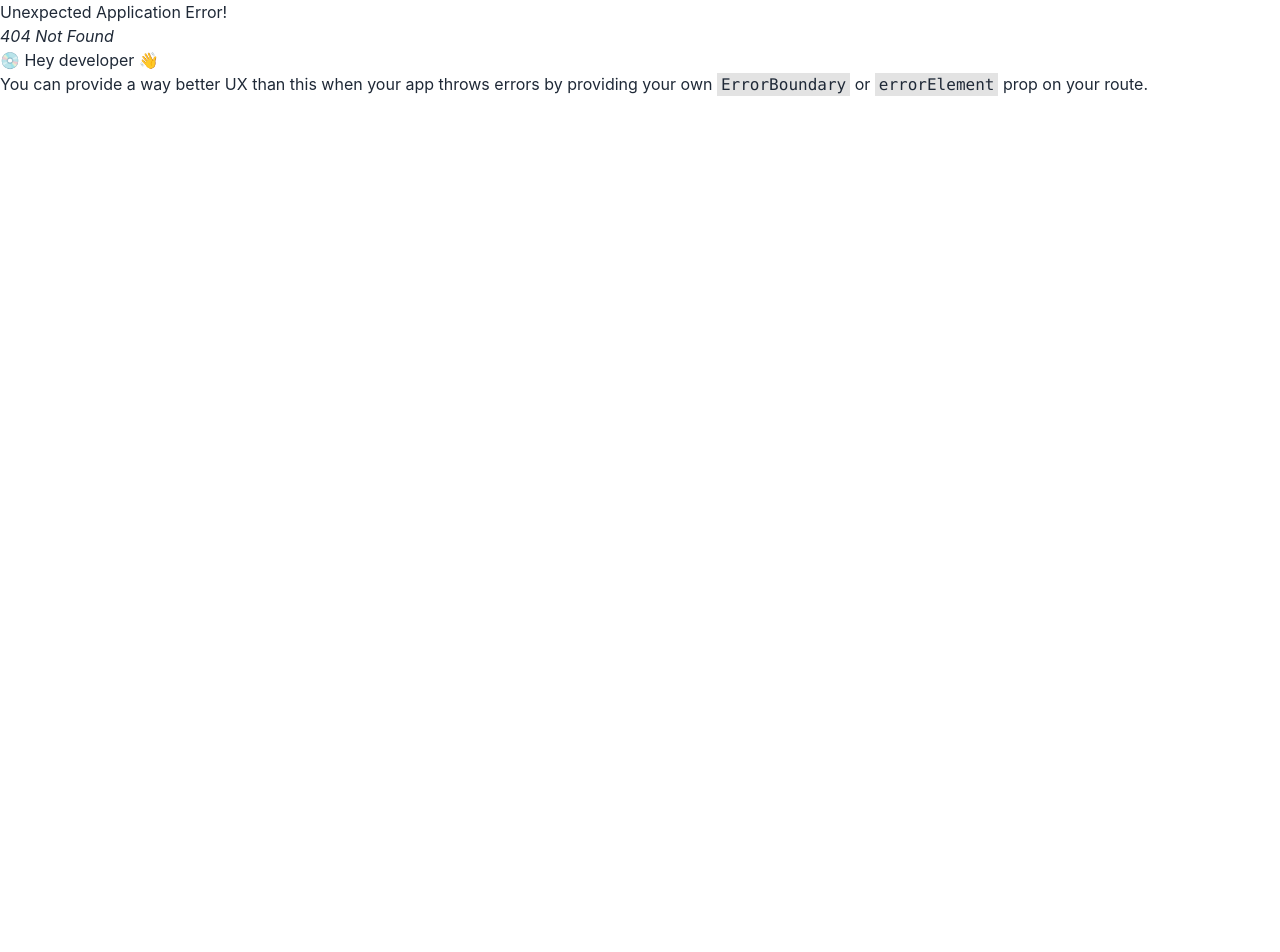
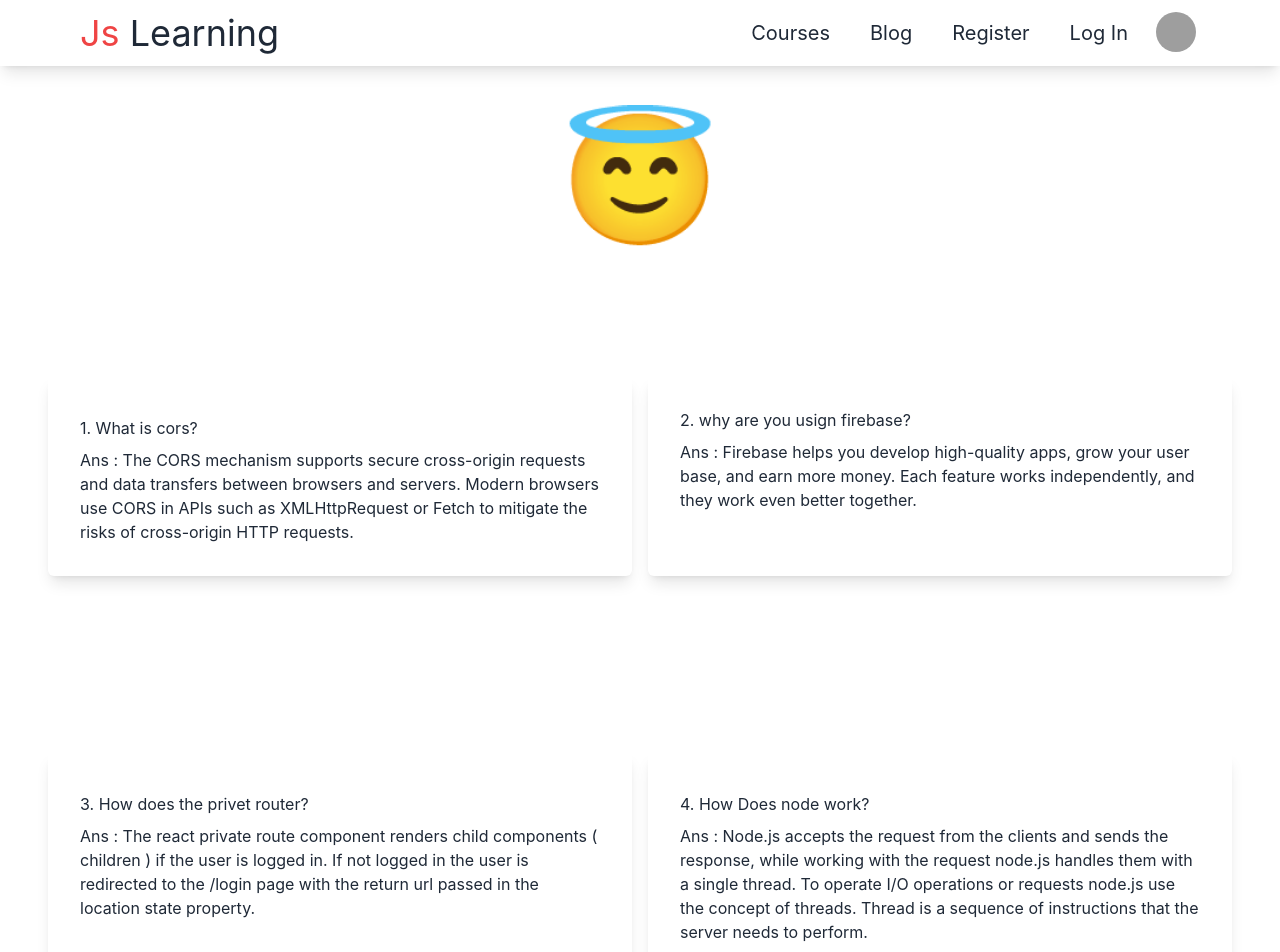
Before and after one commit to Rokibul-bd/js-learning-client-final, a React (Create React App) app: page /blog in a window 1280 px wide. Before the commit this address had no page. Shown: the top 952 px of the page. Before the commit the page ends 800 px from the top, so only its background shows below. Built offline with nearby package versions, Linux system fonts and the light colour scheme; grey boxes are pictures that could not be loaded.

Commit message:
added Blog page component

```diff
--- a/src/App.js
+++ b/src/App.js
@@ -1,5 +1,6 @@
 import { createBrowserRouter, RouterProvider } from 'react-router-dom';
 import './App.css';
+import Blog from './Components/blog/Blog';
 import CourseDetails from './Components/courseDetails/CourseDetails';
 import Courses from './Components/courses/Courses';
 import LogIn from './Components/login/LogIn';
@@ -34,6 +35,10 @@ function App() {
           element: <CourseDetails></CourseDetails>
         },
         {
+          path: '/blog',
+          element: <Blog></Blog>
+        },
+        {
           path: '/register',
           element: <Register></Register>
         },
--- a/src/Components/blog/Blog.js
+++ b/src/Components/blog/Blog.js
@@ -2,9 +2,33 @@ import React from 'react';
 
 const Blog = () => {
     return (
-        <div>
-            <p>This is Blog Page</p>
-        </div>
+        <>
+            <div className='w-1/3 mx-auto my-12 text-center'>
+                <label className="swap swap-flip text-9xl">
+                    <input type="checkbox" />
+                    <div className="swap-on">😂</div>
+                    <div className="swap-off">😇</div>
+                </label>
+            </div>
+            <div className='grid md:grid-cols-2 mx-12 gap-4'>
+                <div className='shadow-lg p-8 rounded-md my-20 mx-auto'>
+                    <h3 className='my-2'>1. What is cors?</h3>
+                    <p>Ans : The CORS mechanism supports secure cross-origin requests and data transfers between browsers and servers. Modern browsers use CORS in APIs such as XMLHttpRequest or Fetch to mitigate the risks of cross-origin HTTP requests.</p>
+                </div>
+                <div className='shadow-lg p-8 rounded-md my-20 mx-auto'>
+                    <h3>2. why are you usign firebase?</h3>
+                    <p className='my-2'>Ans : Firebase helps you develop high-quality apps, grow your user base, and earn more money. Each feature works independently, and they work even better together.</p>
+                </div>
+                <div className='shadow-lg p-8 rounded-md my-20 mx-auto'>
+                    <h3 className='my-2'>3. How does the privet router?</h3>
+                    <p>Ans : The react private route component renders child components ( children ) if the user is logged in. If not logged in the user is redirected to the /login page with the return url passed in the location state property.</p>
+                </div>
+                <div className='shadow-lg p-8 rounded-md my-20 mx-auto'>
+                    <h3 className='my-2'>4. How Does node work?</h3>
+                    <p>Ans : Node.js accepts the request from the clients and sends the response, while working with the request node.js handles them with a single thread. To operate I/O operations or requests node.js use the concept of threads. Thread is a sequence of instructions that the server needs to perform. </p>
+                </div>
+            </div>
+        </>
     );
 };
 
--- a/src/Components/courseDetails/CourseDetails.js
+++ b/src/Components/courseDetails/CourseDetails.js
@@ -12,6 +12,7 @@ const CourseDetails = () => {
             <p>{body}</p>
             <p className='text-lg my-4'>Course Duration : <small className='text-2xl text-teal-500'>{duration}</small></p>
             <p>Price : {price}</p>
+            <button className='text-lg px-4 py-2 shadow-md rounded-md my-4 bg-purple-600 hover:bg-purple-500 text-white'>Purchase</button>
         </div>
     );
 };
--- a/src/Components/header/Header.js
+++ b/src/Components/header/Header.js
@@ -11,6 +11,9 @@ const Header = () => {
                 <div className="flex-none gap-2">
                     <div className="">
                         <Link className='px-4 text-xl' to="/courses">Courses</Link>
+                    </div>
+                    <div className="">
+                        <Link className='px-4 text-xl' to="/blog">Blog</Link>
                     </div>
                     <div className="">
                         <Link className='px-4 text-xl' to="/register">Register</Link>
```
